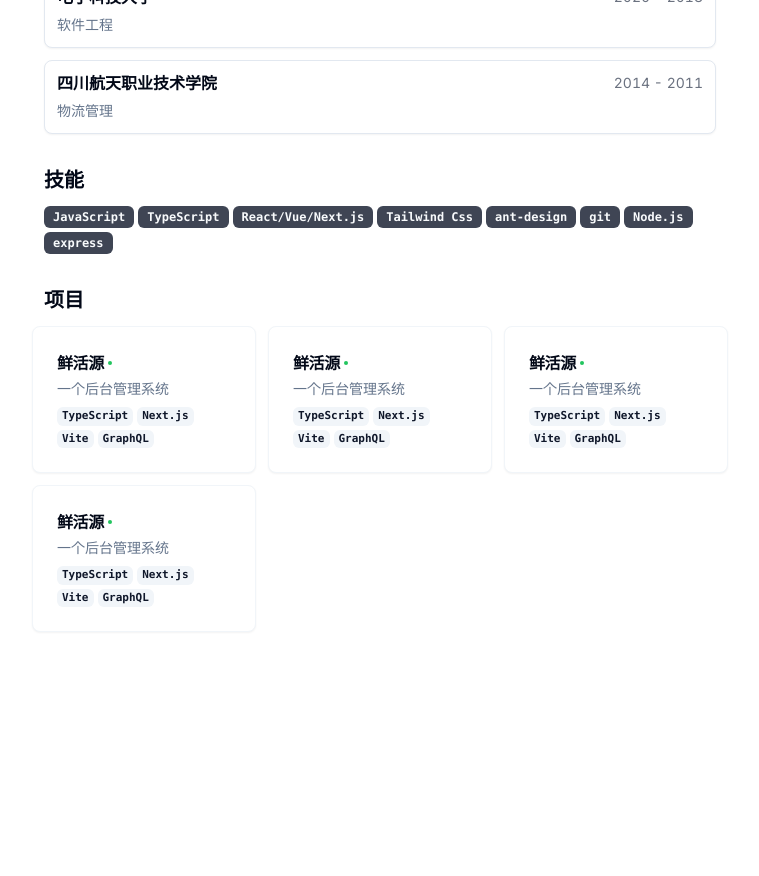
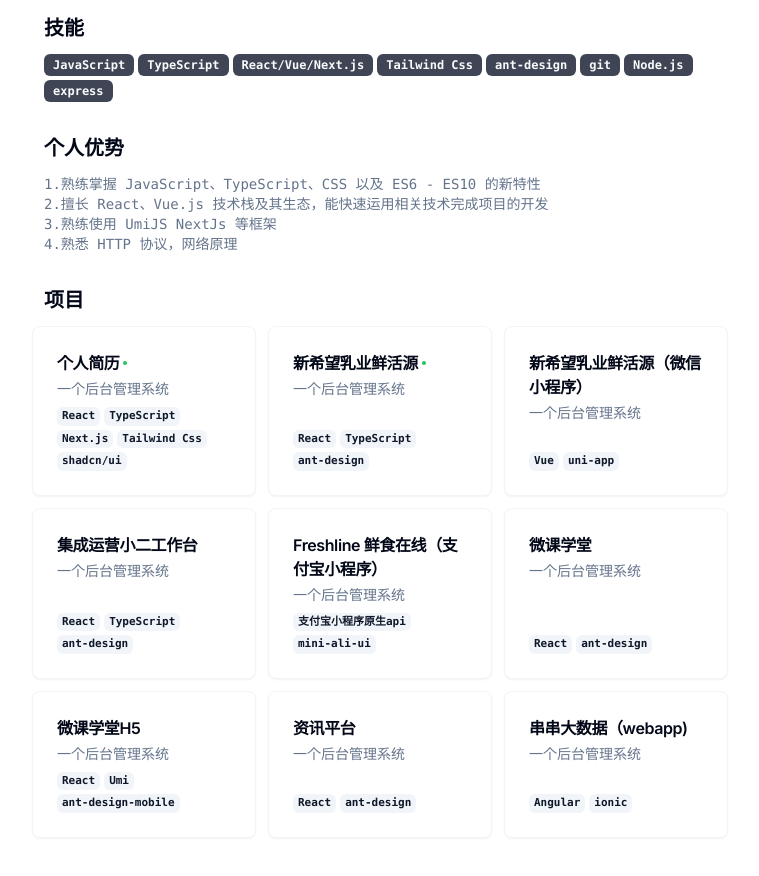
Before and after one commit to yikejason/cv, a Next.js app: page / in a window 1280 px wide. Shown: the part 1240-2116 px from the top of the page, without its empty margins (260-1019 px from the left). Before the commit the page ends 1936 px from the top, so only its background shows below. Built offline with nearby package versions, Linux system fonts and the light colour scheme.

Commit message:
updated project content

```diff
--- a/src/app/page.tsx
+++ b/src/app/page.tsx
@@ -80,19 +80,6 @@ export default function Home() {
           </p>
         </Section>
         <Section>
-          <h2 className="text-xl font-bold">个人优势</h2>
-          <div className="flex min-h-0 flex-col">
-            {MY_RESUME_DATA.personalStrengths.map((personal) => (
-              <p
-                className="text-pretty p-0 font-mono text-sm text-muted-foreground"
-                key={personal}
-              >
-                {personal}
-              </p>
-            ))}
-          </div>
-        </Section>
-        <Section>
           <h2 className="text-xl font-bold">工作经验</h2>
           {MY_RESUME_DATA.workExperience.map((work) => {
             return (
@@ -100,9 +87,13 @@ export default function Home() {
                 <CardHeader>
                   <div className="flex items-center justify-between gap-x-2 text-base">
                     <h3 className="inline-flex items-center justify-center gap-x-1 font-semibold leading-none">
-                      <a className="hover:underline" href={work.link}>
-                        {work.company}
-                      </a>
+                      {work.link ? (
+                        <a className="hover:underline" href={work.link}>
+                          {work.company}
+                        </a>
+                      ) : (
+                        <span>{work.company}</span>
+                      )}
                     </h3>
                     <div className="text-sm tabular-nums text-gray-500">
                       {work.start} - {work.end}
@@ -149,6 +140,19 @@ export default function Home() {
             })}
           </div>
         </Section>
+        <Section>
+          <h2 className="text-xl font-bold">个人优势</h2>
+          <div className="flex min-h-0 flex-col">
+            {MY_RESUME_DATA.personalStrengths.map((personal) => (
+              <p
+                className="text-pretty p-0 font-mono text-sm text-muted-foreground"
+                key={personal}
+              >
+                {personal}
+              </p>
+            ))}
+          </div>
+        </Section>
         <Section className="scroll-mb-16">
           <h2 className="text-xl font-bold">项目</h2>
           <div className="-mx-3 grid grid-cols-1 gap-3 md:grid-cols-2 lg:grid-cols-3 print:grid-cols-3 print:gap-2">
@@ -159,7 +163,7 @@ export default function Home() {
                   title={project.title}
                   description={project.description}
                   tags={project.techStack}
-                  link={"link" in project ? project.link.href : undefined}
+                  link={"link" in project ? project?.link?.href : undefined}
                 />
               );
             })}
--- a/src/components/project-card.tsx
+++ b/src/components/project-card.tsx
@@ -26,7 +26,7 @@ export function ProjectCard({ title, description, tags, link }: Props) {
                 target="_blank"
                 className="inline-flex items-center gap-1 hover:underline"
               >
-                {title}{" "}
+                {title}
                 <span className="size-1 rounded-full bg-green-500"></span>
               </a>
             ) : (
--- a/src/data/my-resume-data.tsx
+++ b/src/data/my-resume-data.tsx
@@ -87,40 +87,63 @@ export const MY_RESUME_DATA = {
   ],
   projects: [
     {
-      title: "鲜活源",
-      techStack: ["TypeScript", "Next.js", "Vite", "GraphQL"],
+      title: "个人简历",
+      techStack: [
+        "React",
+        "TypeScript",
+        "Next.js",
+        "Tailwind Css",
+        "shadcn/ui",
+      ],
       description: "一个后台管理系统",
       link: {
-        label: "baidu.com",
-        href: "https://baidu.com",
+        label: "jasontianyu.com",
+        href: "https://jasontianyu.com",
       },
     },
     {
-      title: "鲜活源",
-      techStack: ["TypeScript", "Next.js", "Vite", "GraphQL"],
+      title: "新希望乳业鲜活源",
+      techStack: ["React", "TypeScript", "ant-design"],
       description: "一个后台管理系统",
       link: {
-        label: "baidu.com",
-        href: "https://baidu.com",
+        label: "fsl.newhopedairy.cn",
+        href: "https://fsl.newhopedairy.cn/fsl/login",
       },
     },
     {
-      title: "鲜活源",
-      techStack: ["TypeScript", "Next.js", "Vite", "GraphQL"],
+      title: "新希望乳业鲜活源（微信小程序）",
+      techStack: ["Vue", "uni-app"],
       description: "一个后台管理系统",
-      link: {
-        label: "baidu.com",
-        href: "https://baidu.com",
-      },
     },
     {
-      title: "鲜活源",
-      techStack: ["TypeScript", "Next.js", "Vite", "GraphQL"],
+      title: "集成运营小二工作台",
+      techStack: ["React", "TypeScript", "ant-design"],
       description: "一个后台管理系统",
-      link: {
-        label: "baidu.com",
-        href: "https://baidu.com",
-      },
+    },
+    {
+      title: "Freshline 鲜食在线（支付宝小程序）",
+      techStack: ["支付宝小程序原生api", "mini-ali-ui"],
+      description: "一个后台管理系统",
+    },
+    {
+      title: "微课学堂",
+      techStack: ["React", "ant-design"],
+      description: "一个后台管理系统",
+    },
+    {
+      title: "微课学堂H5",
+      techStack: ["React", "Umi", "ant-design-mobile"],
+      description: "一个后台管理系统",
+    },
+    {
+      title: "资讯平台",
+      techStack: ["React", "ant-design"],
+      description: "一个后台管理系统",
+    },
+    {
+      title: "串串大数据（webapp)",
+      techStack: ["Angular", "ionic"],
+      description: "一个后台管理系统",
     },
   ],
 };
```
